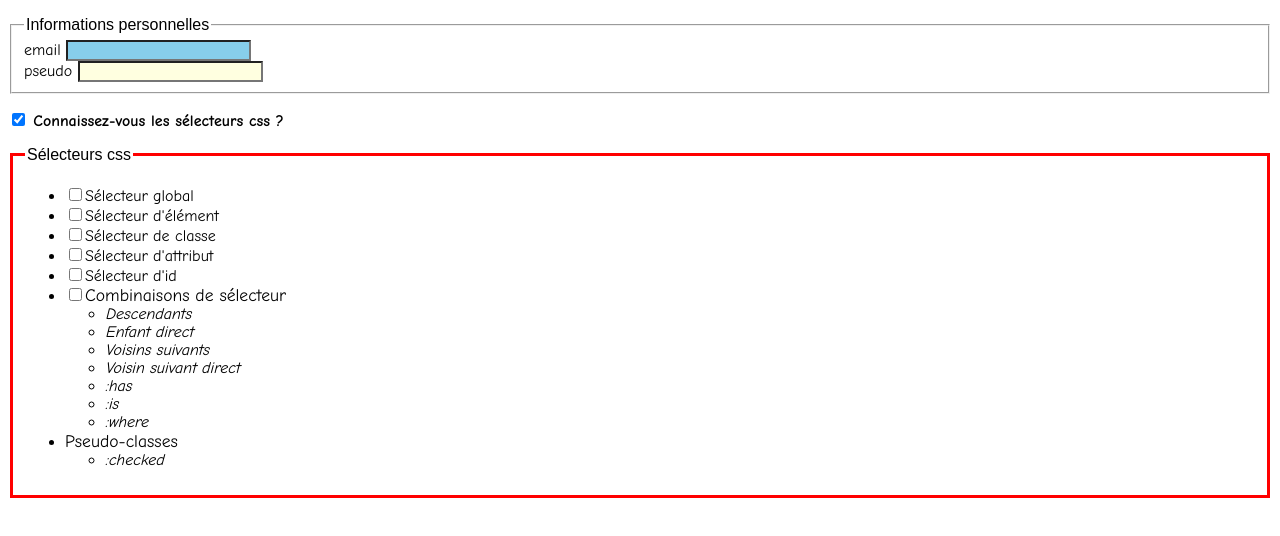
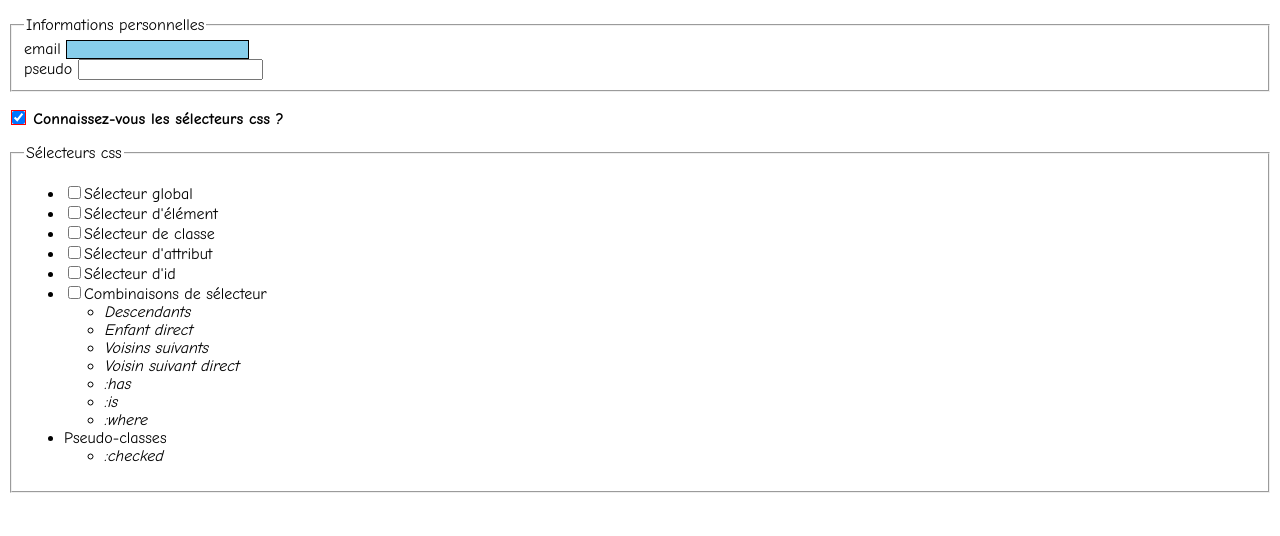
Before and after one commit to Babali42/lunch-and-learn-css, a plain HTML site: page index.html in a window 1280 px wide. Both pictures are taken after a click on the checkbox "Connaissez-vous les sélecteurs css ?". Drawn offline with Linux system fonts and the light colour scheme.

Commit message:
version finale

```diff
--- a/index.html
+++ b/index.html
@@ -11,7 +11,7 @@
             <input pattern="abc.*">
         </div>
     </fieldset>
-    <input id="menu" type="checkbox">
+    <input id="menu" type="checkbox" data-toto="tata">
     <label for="menu">Connaissez-vous les sélecteurs css ?</label>
     <fieldset>
         <legend>Sélecteurs css</legend>
--- a/styles.css
+++ b/styles.css
@@ -1,59 +1,53 @@
-
 label {
     user-select: none;
 }
 
-li div {
-    font-size: 1.1em;
+li {
     user-select: none;
 }
 
-fieldset > ul > li {
-    font-style: normal;
-}
-
-li {
+li li {
     font-style: italic;
-}
-
-input:focus {
-    background-color: lightskyblue;
 }
 
 input:checked + label {
     font-weight: bold;
 }
 
-input:not(:checked) {
-    & ~ fieldset {
-        display: none;
-    }
+#mail {
+    background: lightyellow !important;
+    outline: none;
 }
 
-#mail:invalid {
+:where(#mail):invalid{
     border: solid 1px red;
 }
 
-label:has(+#mail:user-invalid) {
-    color: red;
+label:has(+#mail:invalid,+:invalid) {
+    color : red
+}
+
+#mail:focus:valid{
+    outline: revert;
+}
+
+input:not(:checked) ~ fieldset {
+    display: none;
+}
+
+fieldset:not(:has(input:not(:checked))){
+    border-color: greenyellow;
+}
+
+[data-toto^=tat]{
+    outline: solid 1px red;
 }
 
 
-input:where(fieldset input) {
-    background-color: lightyellow;
-}
 
-input:invalid {
-    background-color: red;
-}
 
-fieldset:has([type=checkbox]:not(:checked)) {
-    border: solid red;
-}
 
-legend {
-    font-family: Arial;
-}
+
 
 @layer base {
     fieldset {
@@ -67,5 +61,6 @@ legend {
 
     #mail {
         background-color: skyblue !important;
+        border: solid 1px black;
     }
 }
```
